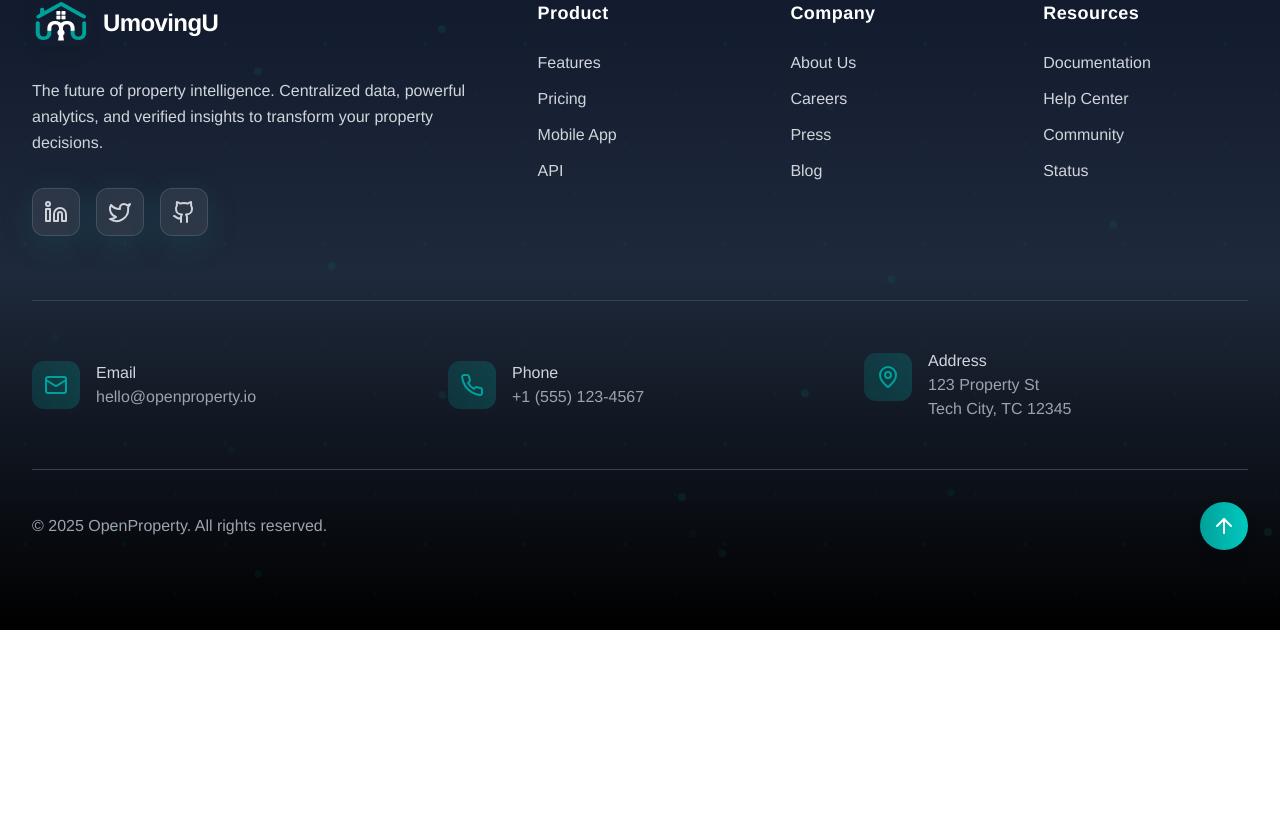
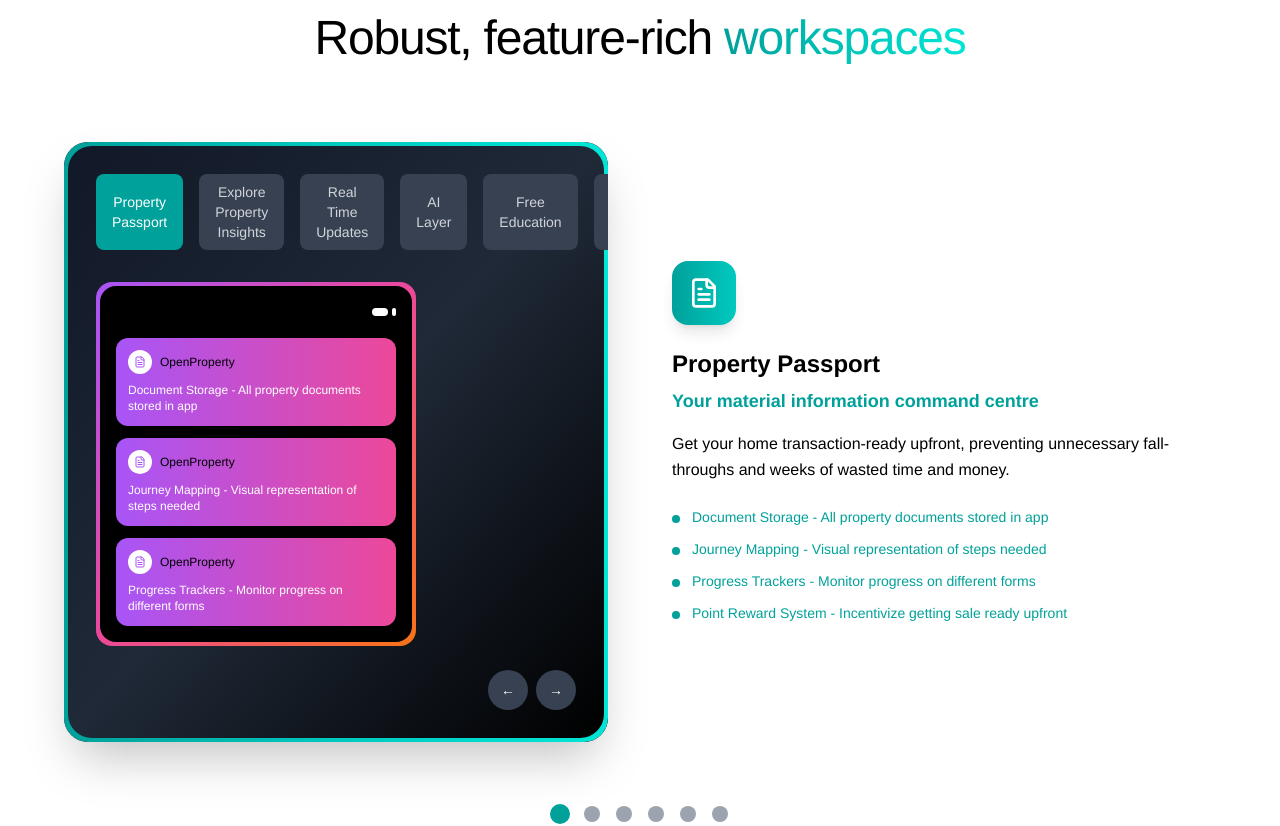
Before and after one commit to DevMysticCode/openproperty_new_website, a React (Vite) app: page /products in a window 1280 px wide. Shown: the part 2577-3403 px from the top of the page. Before the commit the page ends 3207 px from the top, so only its background shows below. Built offline with nearby package versions, Linux system fonts and the light colour scheme.

Commit message:
Added features section

```diff
--- a/src/components/ProductPage.tsx
+++ b/src/components/ProductPage.tsx
@@ -1,5 +1,5 @@
 import { motion, useInView } from 'framer-motion'
-import { useRef } from 'react'
+import { useRef, useState } from 'react'
 import {
   ArrowRight,
   Users,
@@ -19,6 +19,7 @@ import Navigation from './Navigation'
 import Footer from './Footer'
 import { Button } from './ui/button'
 import ChipsScene from './ChipsScene'
+import React from 'react'
 
 const features = [
   {
@@ -146,6 +147,9 @@ export default function ProductPage() {
   const platformRef = useRef(null)
   const differentiatorRef = useRef(null)
   const featuresRef = useRef(null)
+  const [activeFeature, setActiveFeature] = useState(0)
+
+  const [activeTab, setActiveTab] = useState(0)
 
   const isHeroInView = useInView(heroRef, { once: true, margin: '-100px' })
   const isPlatformInView = useInView(platformRef, {
@@ -160,6 +164,14 @@ export default function ProductPage() {
     once: true,
     margin: '-100px',
   })
+
+  const nextFeature = () => {
+    setActiveFeature((prev) => (prev + 1) % features.length)
+  }
+
+  const prevFeature = () => {
+    setActiveFeature((prev) => (prev - 1 + features.length) % features.length)
+  }
 
   return (
     <div className="min-h-screen bg-background">
@@ -474,6 +486,209 @@ export default function ProductPage() {
         </div>
       </section>
 
+      {/* Features Section */}
+      <section
+        ref={featuresRef}
+        className="relative py-24 bg-gradient-to-br from-white to-white overflow-hidden"
+      >
+        <div className="max-w-7xl mx-auto px-6 sm:px-8">
+          <motion.div
+            initial={{ opacity: 0, y: 100 }}
+            animate={isFeaturesInView ? { opacity: 1, y: 0 } : {}}
+            transition={{ duration: 1.5, ease: [0.23, 1, 0.32, 1] }}
+            className="text-center mb-20 "
+          >
+            <h2 className="text-3xl sm:text-4xl lg:text-5xl font-light mb-8 tracking-tight leading-tight text-black">
+              Robust, feature-rich{' '}
+              <span className="bg-gradient-to-r from-[#00A19A] via-[#00c4b8] to-[#00e6d6] bg-clip-text text-transparent">
+                workspaces
+              </span>
+            </h2>
+          </motion.div>
+
+          {/* Single Feature Carousel */}
+          <div className="grid grid-cols-1 lg:grid-cols-2 gap-16 items-center max-w-6xl mx-auto">
+            {/* Left Side - Interactive Visual Container */}
+            <motion.div
+              initial={{ opacity: 0, x: -100 }}
+              animate={isFeaturesInView ? { opacity: 1, x: 0 } : {}}
+              transition={{
+                duration: 1.2,
+                delay: 0.3,
+                ease: [0.23, 1, 0.32, 1],
+              }}
+              className="relative"
+            >
+              <motion.div
+                whileHover={{ scale: 1.02, y: -8 }}
+                className="relative bg-gradient-to-br from-gray-900 via-gray-800 to-black rounded-3xl p-8 shadow-2xl overflow-hidden"
+              >
+                {/* Gradient Border */}
+                <div className="absolute inset-0 bg-gradient-to-r from-[#00A19A] via-[#00c9bf] to-[#00e6d6] rounded-3xl p-1">
+                  <div className="w-full h-full bg-gradient-to-br from-gray-900 via-gray-800 to-black rounded-3xl"></div>
+                </div>
+
+                {/* Content */}
+                <div className="relative z-10">
+                  <>
+                    {/* Top Navigation Tabs */}
+                    <div className="flex space-x-4 mb-8">
+                      {features.map((feature, tabIndex) => (
+                        <button
+                          key={feature.title}
+                          onClick={() => setActiveFeature(tabIndex)}
+                          className={`px-4 py-2 rounded-lg text-sm font-medium transition-all duration-300 ${
+                            tabIndex === activeFeature
+                              ? 'bg-[#00A19A] text-white'
+                              : 'bg-gray-700 text-gray-300 hover:bg-gray-600 cursor-pointer'
+                          }`}
+                        >
+                          {feature.title}
+                        </button>
+                      ))}
+                    </div>
+
+                    {/* Dynamic Feature Visual */}
+                    <motion.div
+                      key={`feature-visual-${activeFeature}`}
+                      initial={{ opacity: 0, scale: 0.8 }}
+                      animate={{ opacity: 1, scale: 1 }}
+                      transition={{ duration: 0.8, ease: [0.23, 1, 0.32, 1] }}
+                    >
+                      {/* Mock Phone Interface */}
+                      <div className="bg-gradient-to-br from-purple-500 via-pink-500 to-orange-500 rounded-2xl p-1 mb-6 max-w-xs">
+                        <div className="bg-black rounded-2xl p-4">
+                          <div className="text-black text-sm mb-4">
+                            <div className="flex items-center justify-between mb-2">
+                              <span>9:41</span>
+                              <div className="flex space-x-1">
+                                <div className="w-4 h-2 bg-white rounded-sm"></div>
+                                <div className="w-1 h-2 bg-white rounded-sm"></div>
+                              </div>
+                            </div>
+                          </div>
+
+                          <div className="space-y-3">
+                            {features[activeFeature].highlights
+                              .slice(0, 3)
+                              .map((highlight, index) => (
+                                <div
+                                  key={index}
+                                  className="bg-gradient-to-r from-purple-500 to-pink-500 rounded-xl p-3"
+                                >
+                                  <div className="flex items-center space-x-2 mb-2">
+                                    <div className="w-6 h-6 bg-white rounded-full flex items-center justify-center">
+                                      {React.createElement(
+                                        features[activeFeature].icon,
+                                        { className: 'h-3 w-3 text-purple-500' }
+                                      )}
+                                    </div>
+                                    <span className="text-black text-xs font-medium">
+                                      OpenProperty
+                                    </span>
+                                  </div>
+                                  <p className="text-white text-xs">
+                                    {highlight}
+                                  </p>
+                                </div>
+                              ))}
+                          </div>
+                        </div>
+                      </div>
+                    </motion.div>
+
+                    {/* Navigation Arrows */}
+                    <div className="flex justify-end space-x-2">
+                      <button
+                        onClick={prevFeature}
+                        className="w-10 h-10 bg-gray-700 hover:bg-gray-600 rounded-full flex items-center justify-center transition-colors"
+                      >
+                        <span className="text-white text-sm">←</span>
+                      </button>
+                      <button
+                        onClick={nextFeature}
+                        className="w-10 h-10 bg-gray-700 hover:bg-gray-600 rounded-full flex items-center justify-center transition-colors"
+                      >
+                        <span className="text-white text-sm">→</span>
+                      </button>
+                    </div>
+                  </>
+                </div>
+              </motion.div>
+            </motion.div>
+
+            {/* Right Side - Dynamic Feature Content */}
+            <motion.div
+              key={`feature-content-${activeFeature}`}
+              initial={{ opacity: 0, x: 100 }}
+              animate={{ opacity: 1, x: 0 }}
+              transition={{ duration: 0.8, ease: [0.23, 1, 0.32, 1] }}
+              className="space-y-6"
+            >
+              <motion.div
+                whileHover={{ scale: 1.05, rotate: 8 }}
+                className={`inline-flex items-center justify-center w-16 h-16 rounded-2xl bg-gradient-to-r ${features[activeFeature].gradient} shadow-lg`}
+              >
+                {React.createElement(features[activeFeature].icon, {
+                  className: 'h-8 w-8 text-white',
+                })}
+              </motion.div>
+
+              <div>
+                <h3 className="text-2xl font-bold mb-2 leading-tight text-black">
+                  {features[activeFeature].title}
+                </h3>
+
+                <p className="text-lg font-semibold text-[#00A19A] mb-4">
+                  {features[activeFeature].subtitle}
+                </p>
+
+                <p className="text-black mb-6 leading-relaxed font-light">
+                  {features[activeFeature].description}
+                </p>
+
+                {/* Highlights */}
+                <ul className="space-y-3">
+                  {features[activeFeature].highlights
+                    .slice(0, 4)
+                    .map((highlight, highlightIndex) => (
+                      <li
+                        key={highlightIndex}
+                        className="flex items-start space-x-3"
+                      >
+                        <div className="w-2 h-2 bg-[#00A19A] rounded-full mt-2 flex-shrink-0"></div>
+                        <span className="text-sm text-[#00A19A] font-light">
+                          {highlight}
+                        </span>
+                      </li>
+                    ))}
+                </ul>
+              </div>
+            </motion.div>
+          </div>
+
+          {/* Feature Navigation Indicators */}
+          <motion.div
+            initial={{ opacity: 0, y: 40 }}
+            animate={isFeaturesInView ? { opacity: 1, y: 0 } : {}}
+            transition={{ duration: 1, delay: 1, ease: [0.23, 1, 0.32, 1] }}
+            className="flex items-center justify-center space-x-4 mt-16"
+          >
+            {features.map((_, index) => (
+              <button
+                key={index}
+                onClick={() => setActiveFeature(index)}
+                className={`w-4 h-4 rounded-full transition-all duration-300 ${
+                  index === activeFeature
+                    ? 'bg-[#00A19A] scale-125'
+                    : 'bg-gray-400 hover:bg-gray-500'
+                }`}
+              />
+            ))}
+          </motion.div>
+        </div>
+      </section>
+
       <Footer />
     </div>
   )
```
